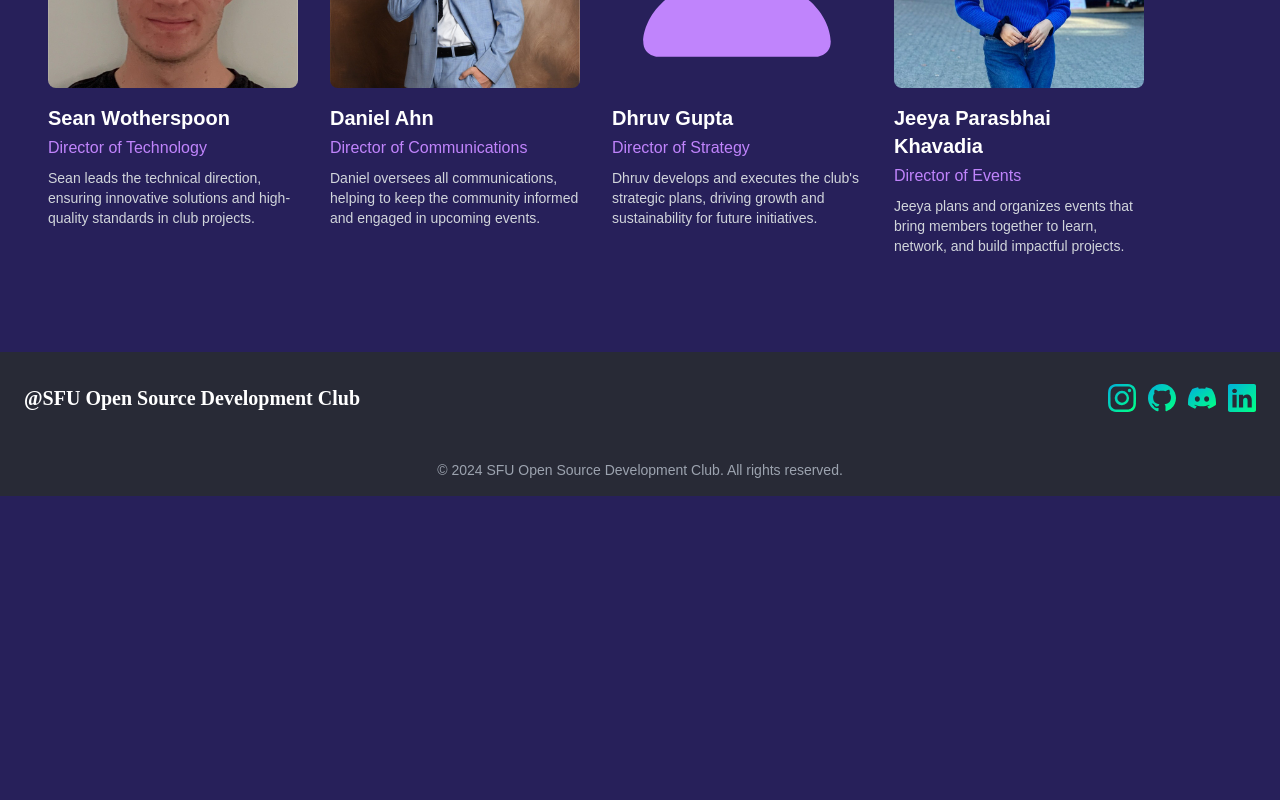
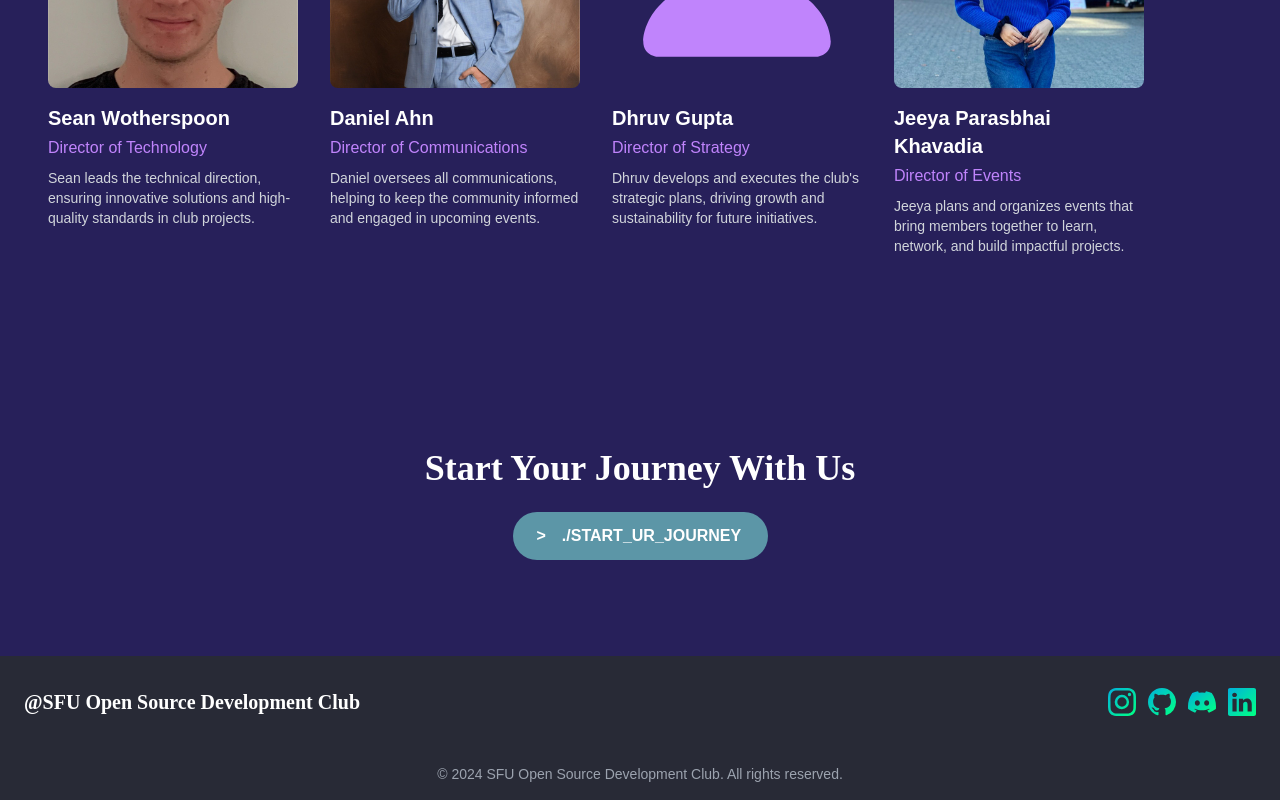
Before and after one commit to sfuosdev/Website, a React (Vite) app: page /teams in a window 1280 px wide. Shown: the part 1376-2176 px from the top of the page. Before the commit the page ends 1872 px from the top, so only its background shows below. Built offline with nearby package versions, Linux system fonts and the light colour scheme.

Commit message:
Add Start Your Journey CTA Banner

```diff
--- a/src/components/Teams.tsx
+++ b/src/components/Teams.tsx
@@ -120,6 +120,18 @@ const Teams = () => {
         </div>
 
       </section>
+
+      {/* Join Us CTA Banner Section */}
+      <section className="py-24 text-center">
+        <div className="container mx-auto px-4">
+          <h2 className="text-4xl font-bold font-club mb-6 text-white">Start Your Journey With Us</h2>
+          <div className="flex justify-center">
+            <a href="/projects" className="flex flex-row px-4 py-2 rounded w-full max-w-[255px] btn btn-primary text-left text-white transition duration-300">
+              <p className="mr-4">&gt;</p>./START_UR_JOURNEY
+            </a>
+          </div>
+        </div>
+      </section>
     </div>
   );
 };
```
